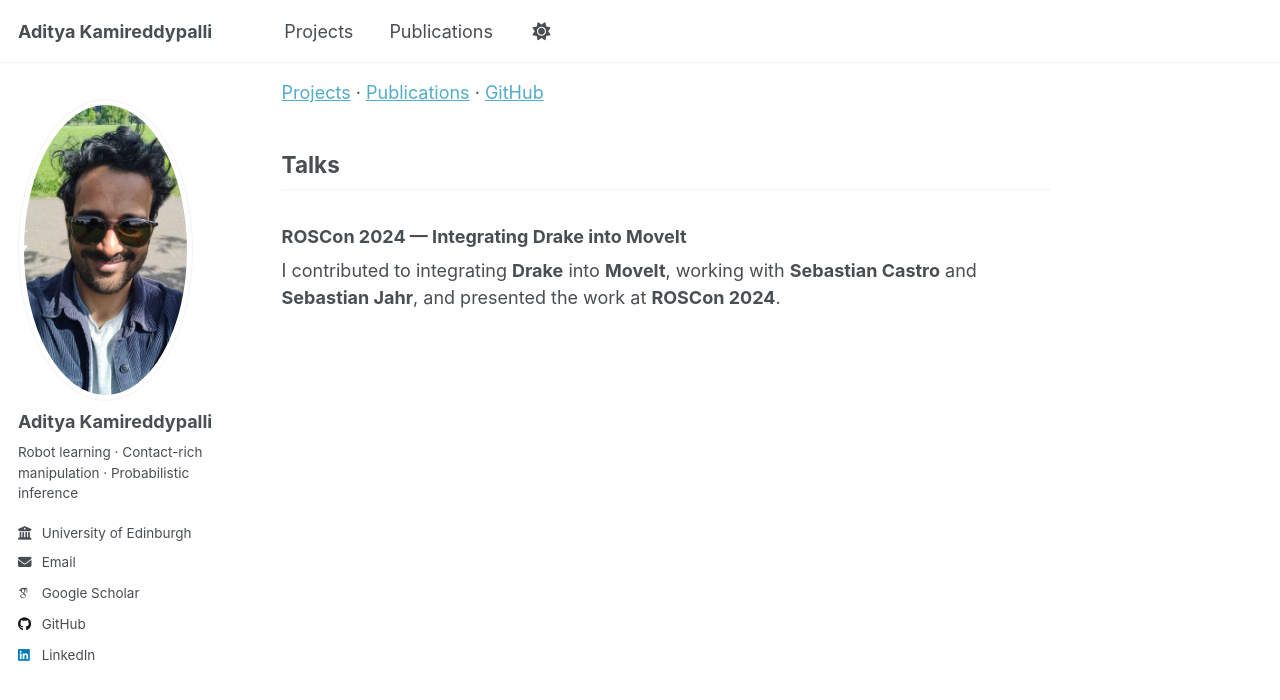
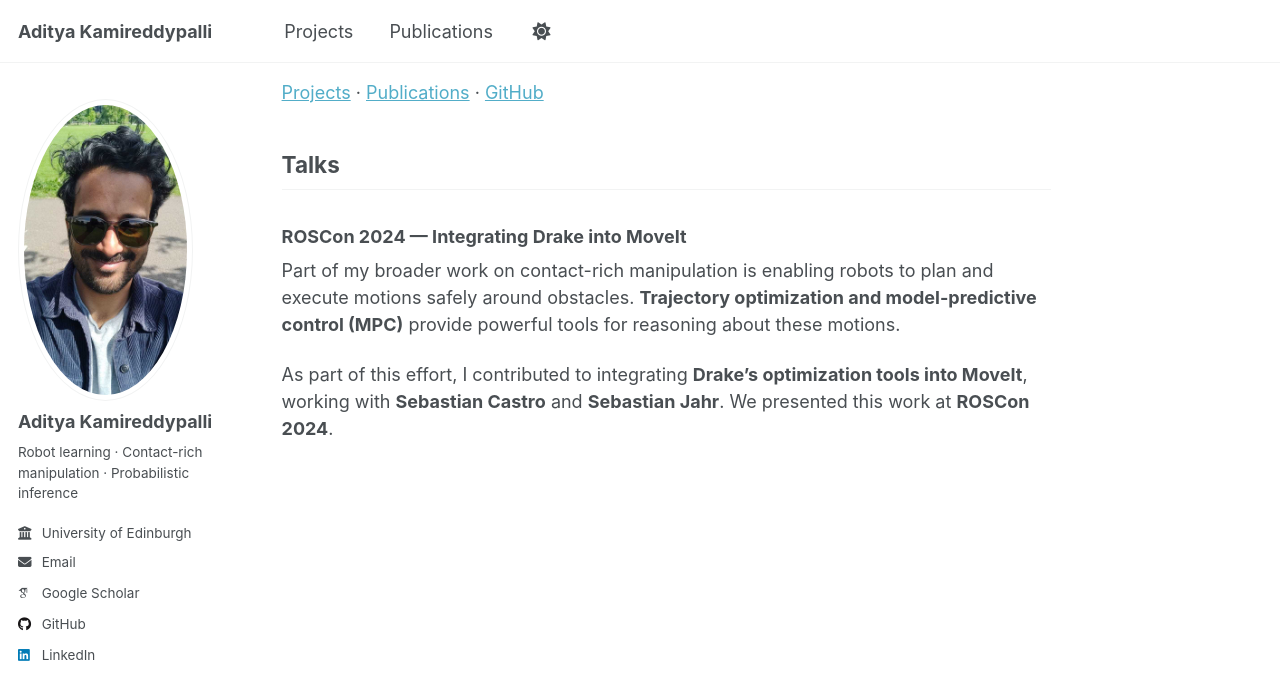
Before and after one commit to kamiradi/kamiradi.github.io, a Jekyll site: the page built from _pages/about.md, in a window 1280 px wide and 900 px high, scrolled down 426 px, cut to the strip 0-763 px from the top of the window. Shown: the top 700 px of the strip. Built offline with Jekyll 4.4.1, drawn with Linux system fonts in a browser that asks for light colours; some web fonts are replaced; a script that is not in the unit is left out.

Commit message:
Add context for ROSCon 2024 contribution

```diff
--- a/_pages/about.md
+++ b/_pages/about.md
@@ -21,7 +21,9 @@ My current research explores this question through contact-aware perception, Bay
 
 ### ROSCon 2024 — Integrating Drake into MoveIt
 
-I contributed to integrating **Drake** into **MoveIt**, working with **Sebastian Castro** and **Sebastian Jahr**, and presented the work at **ROSCon 2024**.
+Part of my broader work on contact-rich manipulation is enabling robots to plan and execute motions safely around obstacles. **Trajectory optimization and model-predictive control (MPC)** provide powerful tools for reasoning about these motions.
+
+As part of this effort, I contributed to integrating **Drake's optimization tools into MoveIt**, working with **Sebastian Castro** and **Sebastian Jahr**. We presented this work at **ROSCon 2024**.
 
 <div style="padding:56.25% 0 0 0;position:relative;">
   <iframe src="https://player.vimeo.com/video/1024970427" style="position:absolute;top:0;left:0;width:100%;height:100%;" frameborder="0" allow="autoplay; fullscreen; picture-in-picture; clipboard-write; encrypted-media; web-share" referrerpolicy="strict-origin-when-cross-origin" title="ROSCon 2024 — Integrating Drake into MoveIt"></iframe>
```
